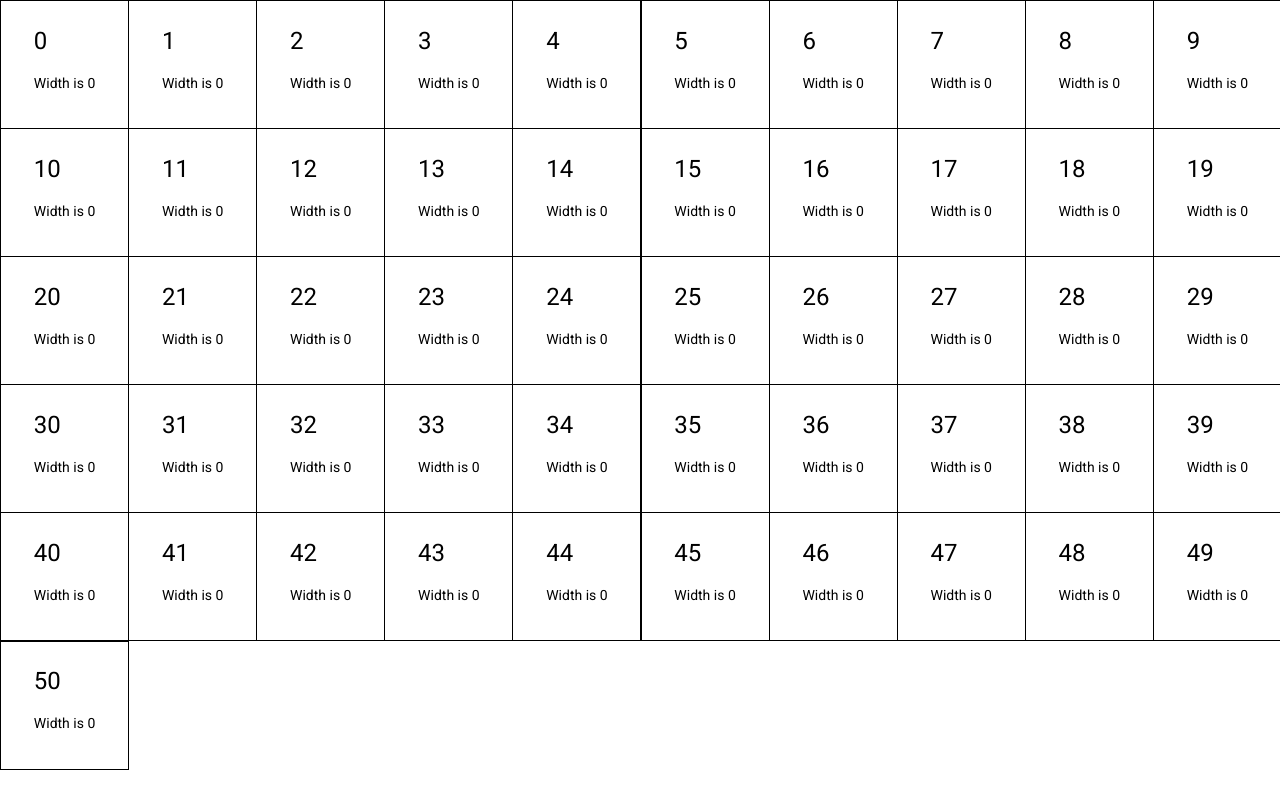
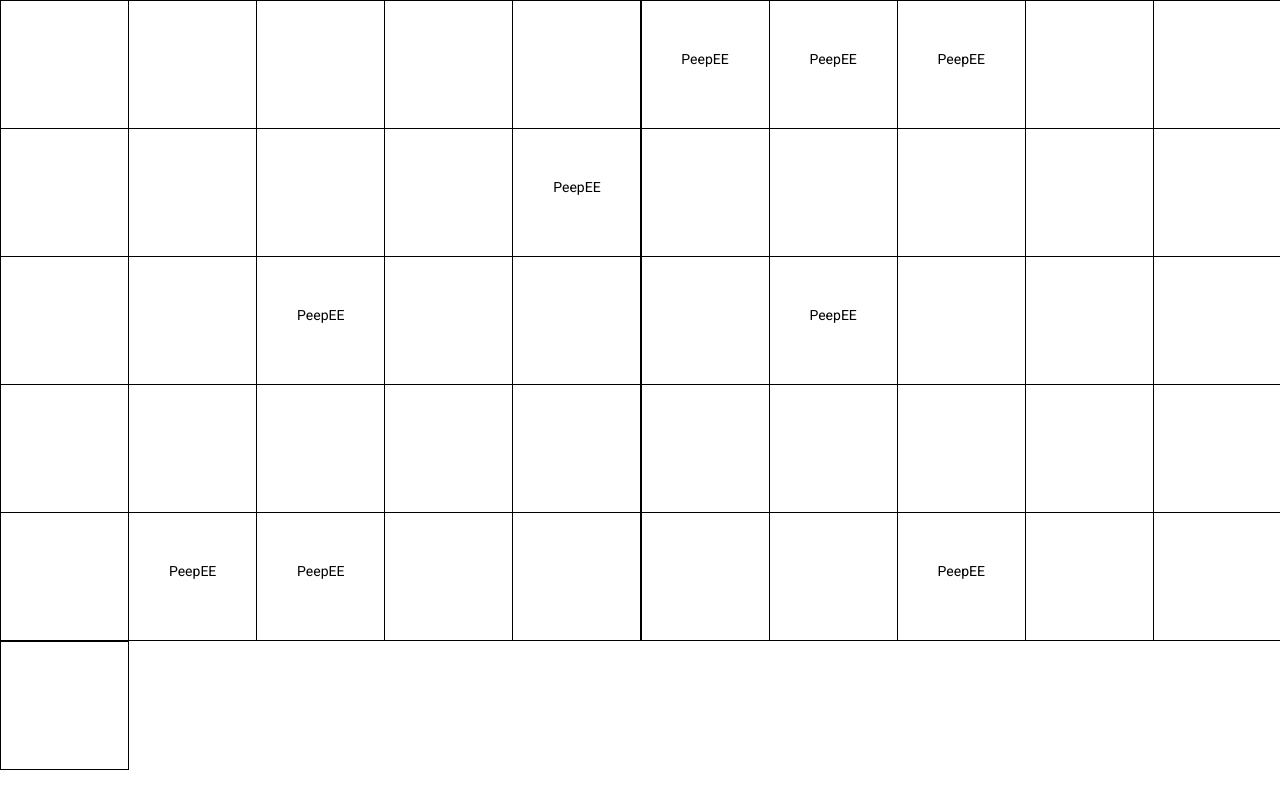
Before and after one commit to nhleto/Angular-CV-Maker, an Angular app: page / in a window 1280 px wide. Built offline with nearby package versions, Linux system fonts and the light colour scheme.

Commit message:
temp mac changes

```diff
--- a/src/app/grid/grid.component.html
+++ b/src/app/grid/grid.component.html
@@ -1,8 +1,8 @@
 <mat-grid-list class="grid" cols="10">
-  <mat-grid-tile
-    *ngFor="let index of Tiles"
-    class="tile"
-    id="tile">
-    <app-tile [Index]="index"></app-tile>
+  <mat-grid-tile *ngFor="let index of Tiles" class="tile" id="tile">
+    <app-tile
+      [Index]="index"
+      [tileArray]="chosenTiles"
+    ></app-tile>
   </mat-grid-tile>
 </mat-grid-list>
--- a/src/app/grid/grid.component.ts
+++ b/src/app/grid/grid.component.ts
@@ -1,45 +1,46 @@
-import {Component, OnDestroy, OnInit} from '@angular/core';
-import {Subscription} from "rxjs";
-import {WindowService} from "../Services/window.service";
+import { Component, OnDestroy, OnInit } from '@angular/core';
+import { Subscription } from 'rxjs';
+import { WindowService } from '../Services/window.service';
 
 @Component({
   selector: 'app-grid',
   templateUrl: './grid.component.html',
-  styleUrls: ['./grid.component.scss']
+  styleUrls: ['./grid.component.scss'],
 })
 export class GridComponent implements OnInit, OnDestroy {
   Tiles: number[] = [...Array(51).keys()];
-  resizeSubscription$!: Subscription
+  resizeSubscription$!: Subscription;
   width = window.innerWidth;
   height = window.innerHeight;
-  chosenTiles:string[] = []
-  constructor(private windowResize: WindowService) { }
+  chosenTiles: number[] = [];
+  constructor(private windowResize: WindowService) {}
 
-  ngOnInit(){
-    this.resizeSubscription$ = this.windowResize.windowObs().subscribe(
-      ((size) => {
+  ngOnInit() {
+    this.resizeSubscription$ = this.windowResize
+      .windowObs()
+      .subscribe((size) => {
         this.height = size.target.innerHeight;
         this.width = size.target.innerWidth;
         console.log(this.width, this.height);
-      })
-    )
-    this.randomNumber()
+      });
+    this.randomNumber();
   }
 
   randomNumber() {
     const choose = [...Array(9)].map((_, i) => {
-      let x = (Math.floor(Math.random() * this.Tiles.length)).toString()
-      this.chosenTiles.push(this.#recur(x, this.chosenTiles))
-    })
-    console.log(this.chosenTiles)
+      let x = Math.floor(Math.random() * this.Tiles.length);
+      this.chosenTiles.push(this.#recur(x, this.chosenTiles));
+    });
+    console.log(this.chosenTiles);
   }
 
-  #recur = (index: string, tilesArray: string[]) => {
-    return !tilesArray.includes(index) ? index : (Math.floor(Math.random() * this.Tiles.length)).toString();
-  }
+  #recur = (index: number, tilesArray: number[]) => {
+    return !tilesArray.includes(index)
+      ? index
+      : Math.floor(Math.random() * this.Tiles.length);
+  };
 
   ngOnDestroy() {
-    this.resizeSubscription$.unsubscribe()
+    this.resizeSubscription$.unsubscribe();
   }
-
 }
--- a/src/app/tile/tile.component.html
+++ b/src/app/tile/tile.component.html
@@ -1,2 +1 @@
-<h1>{{text}}</h1>
-<p>Width is {{width}}</p>
+<p *ngIf="chosen">PeepEE</p>
--- a/src/app/tile/tile.component.ts
+++ b/src/app/tile/tile.component.ts
@@ -1,30 +1,37 @@
-import {Component, Input, OnDestroy, OnInit, ViewChild} from '@angular/core';
-import {WindowService} from "../Services/window.service";
-import {Subscription} from "rxjs";
-import {ITile} from "../Models/ITile";
+import {
+  Component,
+  Input,
+  OnDestroy,
+  OnInit,
+  Output,
+  ViewChild,
+} from '@angular/core';
+import { WindowService } from '../Services/window.service';
+import { Subscription } from 'rxjs';
+import { ITile } from '../Models/ITile';
 
 @Component({
   selector: 'app-tile',
   templateUrl: './tile.component.html',
-  styleUrls: ['./tile.component.scss']
+  styleUrls: ['./tile.component.scss'],
 })
-export class TileComponent implements OnInit, OnDestroy, ITile {
+export class TileComponent implements OnInit, ITile {
   @Input() Index!: number;
-  width = 0
-  height = 0
-  resizeSubscription$!: Subscription
-  tile = document.querySelector('#tile')
+  @Input() tileArray!: number[];
+  width = 0;
+  height = 0;
+  resizeSubscription$!: Subscription;
   text!: string;
+  chosen!: boolean;
 
-  constructor(private windowResize: WindowService) {
+  constructor() {}
+
+  ngOnInit(): void {
+    this.text = this.Index.toString();
+    this.chosen = this.calcChosen();
   }
 
-  ngOnInit(): void {
-    this.text = this.Index.toString()
+  calcChosen(): boolean {
+    return this.tileArray.includes(this.Index);
   }
-
-  ngOnDestroy() {
-    // this.resizeSubscription$.unsubscribe()
-  }
-
 }
```
